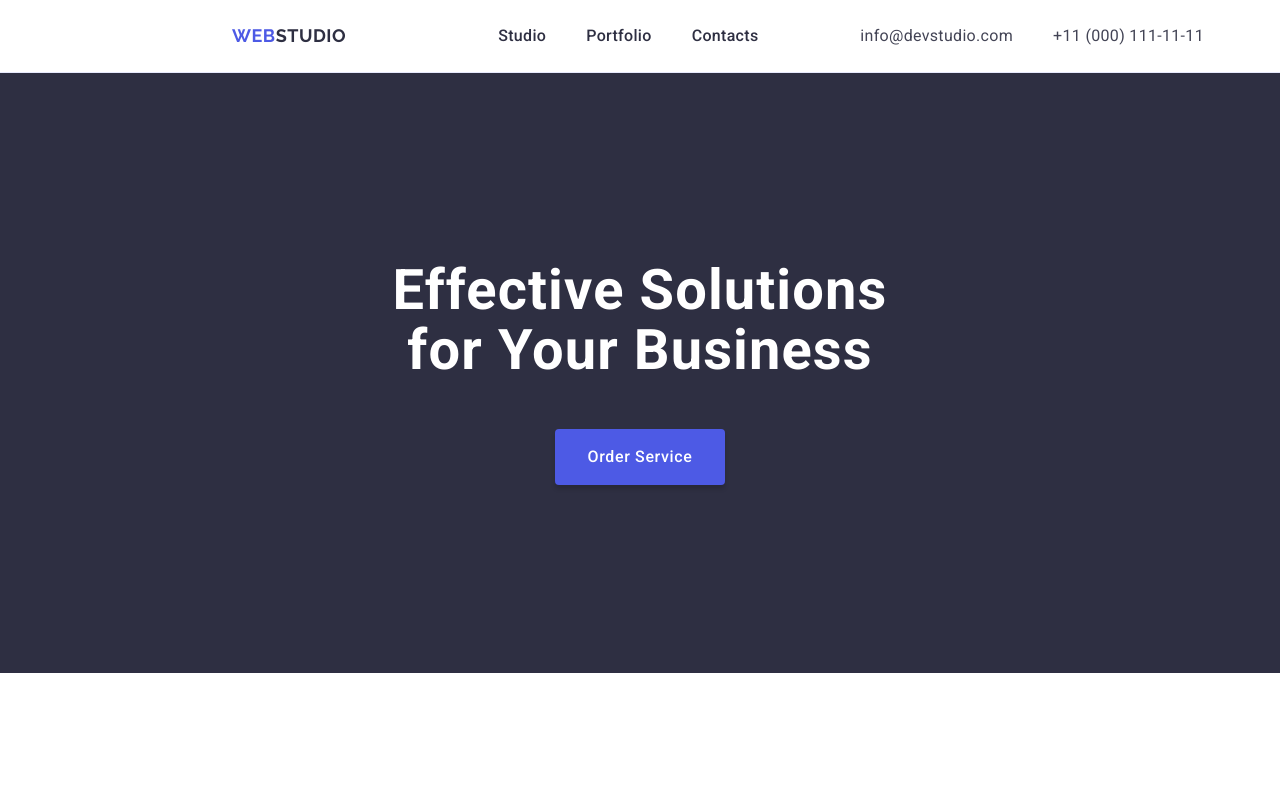
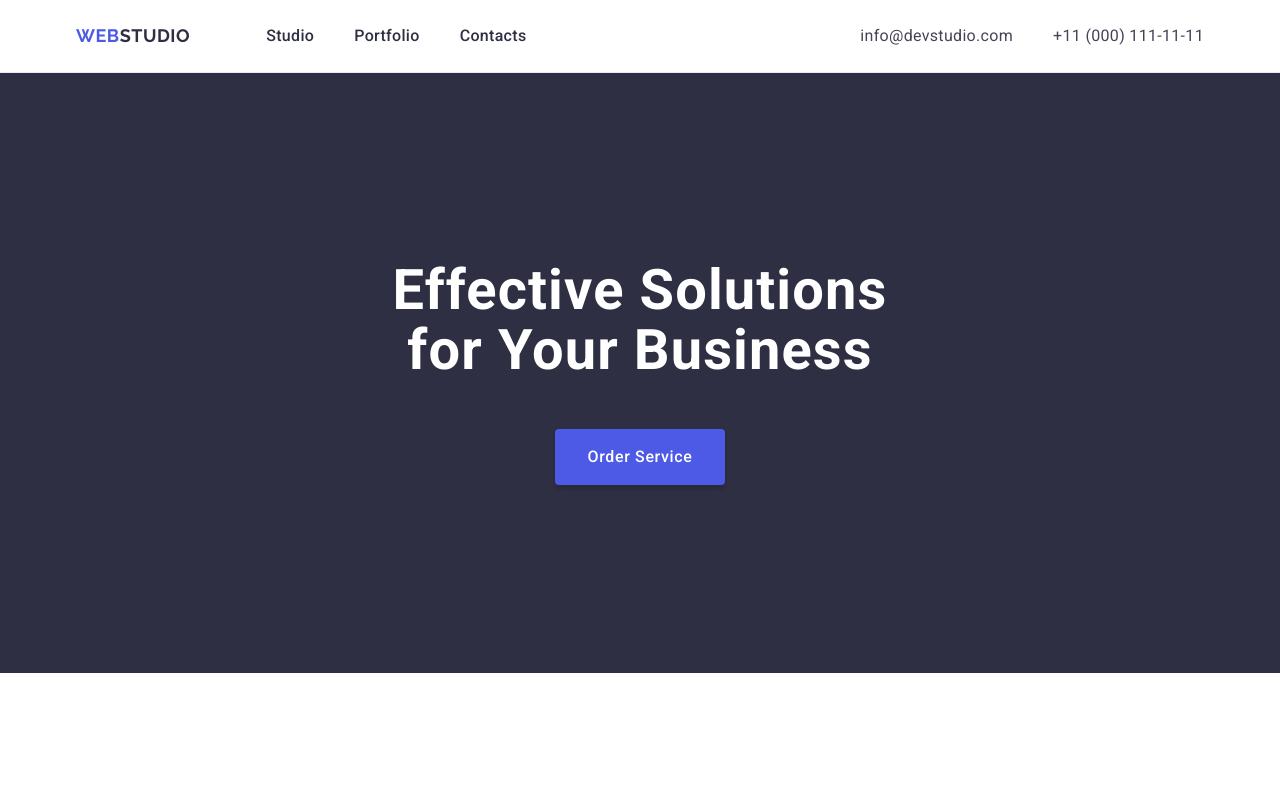
Before and after one commit to RomanNitefor/FS103-HOMEWORK-3, a plain HTML site: page index.html in a window 1280 px wide. Shown: the top 789 px of the page. Drawn offline with nearby package versions, Linux system fonts and the light colour scheme.

Commit message:
save-final

```diff
--- a/css/style.css
+++ b/css/style.css
@@ -64,7 +64,6 @@ li {
   text-transform: uppercase;
   text-decoration: none;
   display: flex;
-  margin-left: 156px;
   margin-right: 76px;
   padding: 24px 0;
 }
@@ -81,7 +80,6 @@ li {
 
 .header-menu-list {
   display: flex;
-  margin-left: 76px;
   gap: 40px;
 }
 
```
